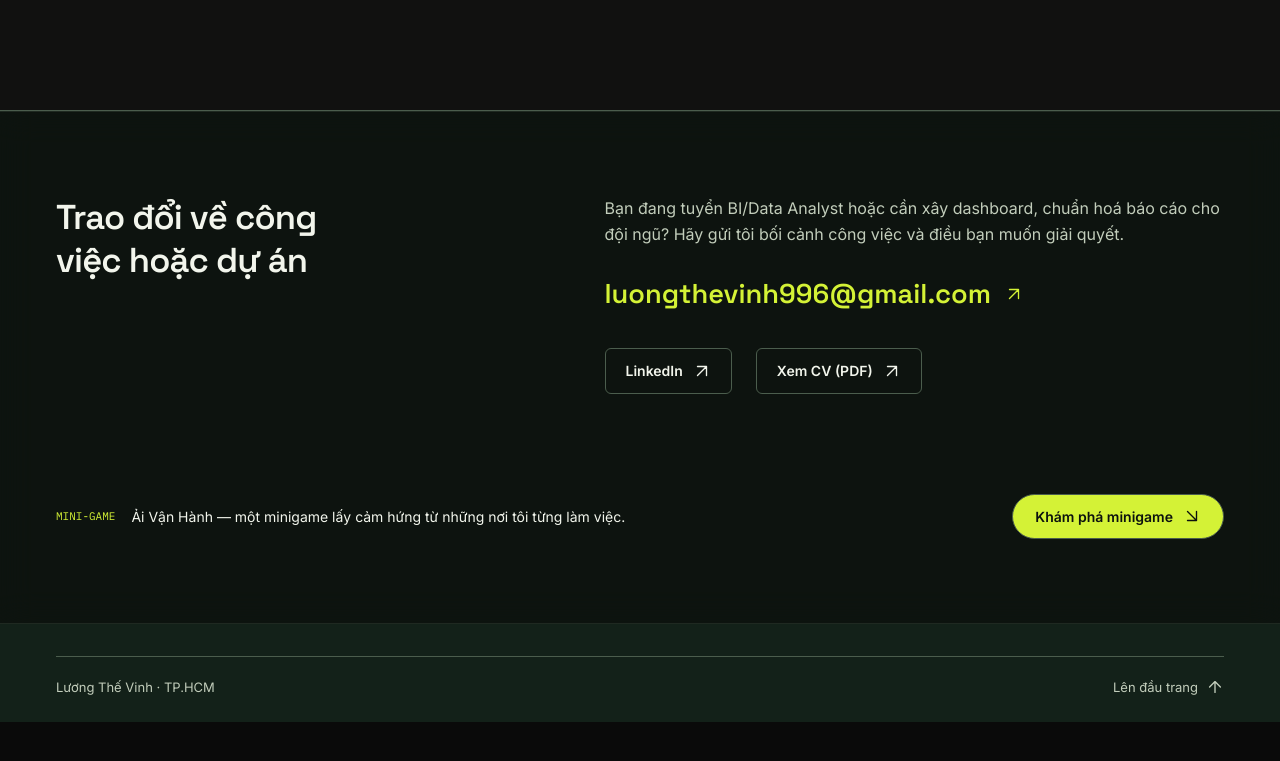
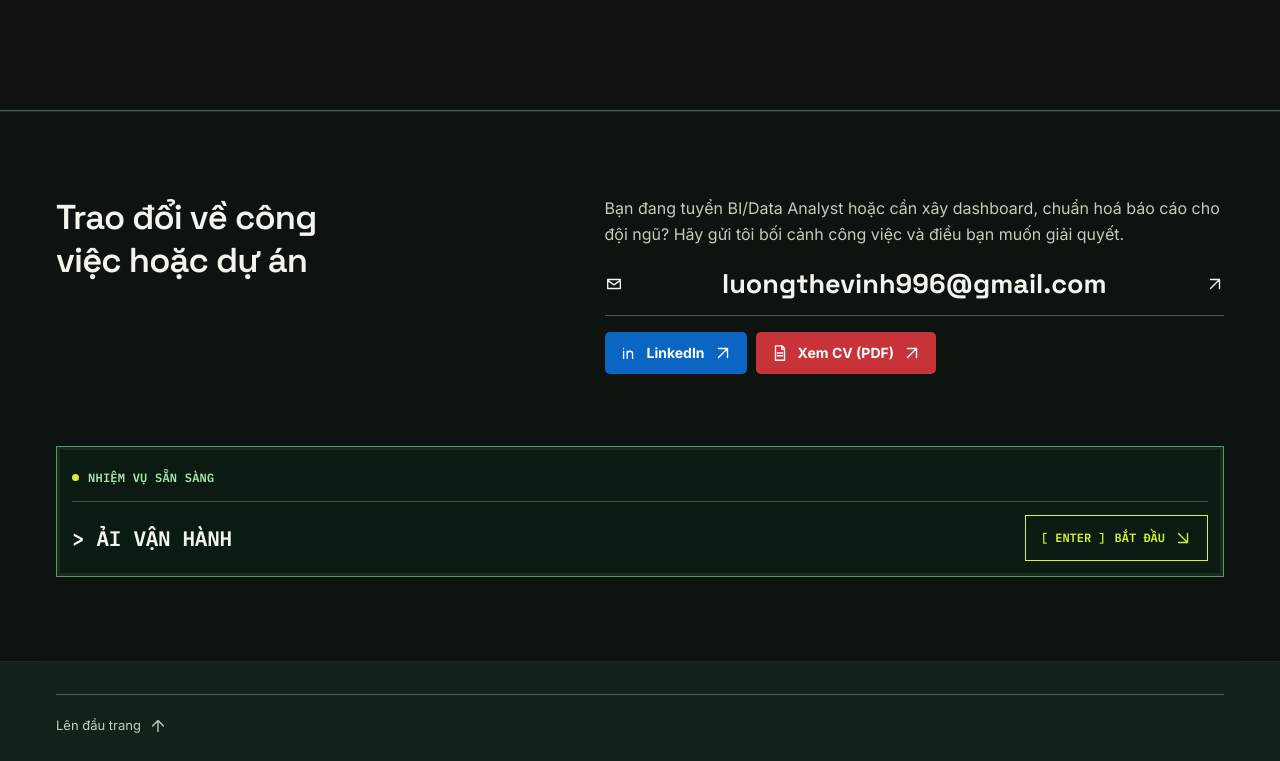
Before and after one commit to aaron996/portfolio, a Next.js app: page /case/kas-reporting-automation in a window 1280 px wide. Shown: the part 6033-6794 px from the top of the page. Before the commit the page ends 6755 px from the top, so only its background shows below. Built offline with nearby package versions, Linux system fonts and the light colour scheme.

Commit message:
Refine portfolio game, contact, and navigation UI

```diff
--- a/app/portfolio.css
+++ b/app/portfolio.css
@@ -191,14 +191,8 @@ body:has(.portfolio-v2)::after { display: none; }
 .pf-email { display: inline-flex; gap: 14px; align-items: center; color: var(--pf-accent); font-size: clamp(1.2rem, 2.2vw, 1.7rem); font-family: var(--hero-grotesk), var(--font-sans); font-weight: 600; text-decoration: none; margin-block: 8px 16px; overflow-wrap: anywhere; }
 .pf-email:hover { text-decoration: underline; }
 .pf-game-invite-container { margin-top: 24px; }
-.pf-game-invite-banner { display: flex; justify-content: space-between; align-items: center; gap: 24px; background: var(--pf-elevated); border: 1px solid var(--pf-line); border-radius: 12px; padding: 22px 28px; transition: border-color 180ms ease-out; }
-.pf-game-invite-banner:hover { border-color: var(--pf-line-strong); }
-.pf-game-invite-text { display: flex; align-items: center; gap: 16px; }
-.pf-game-badge { font-family: var(--hero-mono), monospace; font-size: 11px; text-transform: uppercase; color: var(--pf-accent); padding: 3px 8px; background: rgba(212, 242, 54, 0.1); border-radius: 4px; }
-.pf-game-desc { font-size: 14px; color: var(--pf-text); margin: 0; }
-.pf-game-btn { background: var(--pf-accent); color: var(--pf-dark); font-weight: 600; border-radius: 999px; padding: 10px 22px; text-decoration: none; display: inline-flex; align-items: center; gap: 10px; transition: transform 140ms ease-out, filter 140ms ease-out; }
-.pf-game-btn:hover { filter: brightness(1.08); transform: translateY(-1px); }
-.pf-game-btn:active { transform: translateY(1px); }
+.pf-game-invite-banner { transition: border-color 180ms ease-out; }
+.pf-game-btn { display: inline-flex; align-items: center; text-decoration: none; }
 
 .pf-footer { padding-block: 32px 24px; font-size: 13px; }
 .pf-footer-bottom { display: flex; align-items: center; justify-content: space-between; gap: 20px; border-top: 1px solid var(--pf-line); padding-top: 20px; color: var(--pf-secondary); }
@@ -534,9 +528,6 @@ body:has(.portfolio-v2)::after { display: none; }
 .pf-about-narrative { border-left: 0; padding-left: 0; }
 .pf-about-sidebar-note { margin-top: 4px; padding: 0; border: 0; border-radius: 0; background: transparent; }
 .pf-contact { background: var(--pf-dark); }
-.pf-game-invite-banner { padding: 28px 0 0; border: 0; border-radius: 0; background: transparent; }
-.pf-game-invite-banner:hover { border-color: transparent; }
-.pf-game-badge { padding: 0; border-radius: 0; background: transparent; }
 
 @media (max-width: 900px) {
   .pf-showcase-list { gap: 72px; }
@@ -566,8 +557,6 @@ body:has(.portfolio-v2)::after { display: none; }
   .pf-experience-still { margin-bottom: 36px; }
   .pf-timeline-item { grid-template-columns: 1fr; gap: 8px; }
   .pf-skills-grid { grid-template-columns: 1fr; gap: 36px; }
-  .pf-game-invite-banner { display: block; }
-  .pf-game-invite-banner .pf-game-btn { margin-top: 20px; }
 }
 
 /* Portfolio homepage layout */
@@ -1466,72 +1455,222 @@ html[data-intro-seen] .pf-intro { display: none; }
 .pf-intro-replay { display: inline-flex; align-items: center; gap: 8px; padding-block: 10px; background: none; border: 0; color: inherit; font: inherit; cursor: pointer; }
 .pf-intro-replay:hover { color: var(--pf-accent); }
 
-/* Compact, tactile homepage navigation. Keep the case-page navigation unchanged. */
-.pf-home-experiment .pf-nav-links { gap: 7px; }
-.pf-home-experiment .pf-nav-links .pf-nav-link,
-.pf-home-experiment .pf-nav-links .pf-nav-game,
-.pf-home-experiment .pf-nav-links .pf-cv,
-.pf-home-experiment .pf-nav-links .pf-intro-replay {
-  display: inline-flex;
-  align-items: center;
-  justify-content: center;
-  gap: 7px;
-  min-height: 42px;
-  padding: 9px 12px;
-  border: 1px solid rgba(194, 205, 187, .25);
-  border-radius: 7px;
-  background: rgba(19, 33, 25, .72);
+/* Selected 4A: quiet section links, a game entry, and an intro control that reveals its name. */
+.pf-home-experiment .pf-nav-links { gap: 6px; }
+.pf-home-experiment .pf-nav-links .pf-nav-link {
+  padding: 10px;
+  border-bottom: 2px solid transparent;
   color: var(--pf-text);
   font-size: 13px;
   font-weight: 600;
-  line-height: 1.2;
   text-decoration: none;
   white-space: nowrap;
-  transition: background-color 160ms ease-out, border-color 160ms ease-out, transform 160ms ease-out;
-}
-.pf-home-experiment .pf-nav-links .pf-cv { padding-left: 12px; }
+  transition: color 180ms ease-out, border-color 180ms ease-out;
+}
+.pf-home-experiment .pf-nav-links .pf-nav-link:hover,
+.pf-home-experiment .pf-nav-links .pf-nav-link:focus-visible { color: var(--pf-accent); border-bottom-color: var(--pf-accent); }
 .pf-home-experiment .pf-nav-links .pf-nav-game {
+  display: inline-flex;
+  align-items: center;
+  gap: 8px;
+  min-height: 42px;
+  padding: 9px 16px;
   background: var(--pf-accent);
-  border-color: var(--pf-accent);
+  clip-path: polygon(0 0, 100% 0, 100% 76%, 90% 100%, 0 100%);
   color: var(--pf-dark);
-}
-.pf-home-experiment .pf-nav-links .pf-nav-link:hover,
-.pf-home-experiment .pf-nav-links .pf-cv:hover,
-.pf-home-experiment .pf-nav-links .pf-intro-replay:hover {
-  background: rgba(34, 55, 42, .95);
-  border-color: rgba(212, 242, 54, .68);
+  font-size: 13px;
+  font-weight: 800;
+  text-decoration: none;
+  white-space: nowrap;
+  transition: background-color 180ms ease-out, transform 180ms ease-out;
+}
+.pf-home-experiment .pf-nav-links .pf-nav-game:hover { background: #e5fa73; transform: translateY(-1px); }
+.pf-home-experiment .pf-nav-links .pf-intro-replay {
+  justify-content: flex-start;
+  gap: 9px;
+  width: 42px;
+  min-width: 42px;
+  height: 42px;
+  padding: 0 11px;
+  overflow: hidden;
+  border: 1px solid #687767;
+  border-radius: 6px;
+  background: #183020;
+  color: var(--pf-text);
+  white-space: nowrap;
+  transition: width 280ms cubic-bezier(.2, .8, .2, 1), background-color 180ms ease-out;
+}
+.pf-home-experiment .pf-nav-links .pf-intro-replay:hover,
+.pf-home-experiment .pf-nav-links .pf-intro-replay:focus-visible { width: 154px; background: #294730; }
+.pf-home-experiment .pf-intro-replay .pf-icon { flex: none; transition: transform 280ms cubic-bezier(.2, .8, .2, 1); }
+.pf-home-experiment .pf-intro-replay:hover .pf-icon,
+.pf-home-experiment .pf-intro-replay:focus-visible .pf-icon { transform: rotate(-45deg); }
+.pf-home-experiment .pf-intro-replay-label { opacity: 0; transition: opacity 150ms 80ms ease-out; }
+.pf-home-experiment .pf-intro-replay:hover .pf-intro-replay-label,
+.pf-home-experiment .pf-intro-replay:focus-visible .pf-intro-replay-label { opacity: 1; }
+.pf-home-experiment .pf-nav-links .pf-cv {
+  display: inline-flex;
+  align-items: center;
+  gap: 7px;
+  min-height: 42px;
+  padding: 9px 11px;
+  border: 1px solid #b65a59;
+  border-radius: 5px;
+  background: #2b1b1b;
+  color: #ffb5b4;
+  font-size: 13px;
+  font-weight: 700;
+  text-decoration: none;
+  white-space: nowrap;
+  transition: background-color 180ms ease-out;
+}
+.pf-home-experiment .pf-nav-links .pf-cv:hover { background: #482525; }
+.pf-home-experiment .pf-nav-links :is(a, button):focus-visible { outline: 2px solid var(--pf-accent); outline-offset: 3px; }
+.pf-home-experiment .pf-nav-links .pf-icon { width: 16px; height: 16px; }
+
+@media (hover: none) {
+  .pf-home-experiment .pf-nav-links .pf-intro-replay { width: 154px; }
+  .pf-home-experiment .pf-intro-replay-label { opacity: 1; }
+}
+@media (prefers-reduced-motion: reduce) {
+  .pf-home-experiment .pf-nav-links .pf-intro-replay,
+  .pf-home-experiment .pf-intro-replay .pf-icon,
+  .pf-home-experiment .pf-intro-replay-label { transition: none; }
+}
+@media (max-width: 760px) {
+  .pf-home-experiment .pf-nav-links { justify-content: flex-start; gap: 4px; }
+  .pf-home-experiment .pf-nav-links .pf-nav-link { padding: 8px; font-size: 12px; }
+  .pf-home-experiment .pf-nav-links .pf-nav-game,
+  .pf-home-experiment .pf-nav-links .pf-cv { min-height: 40px; padding: 8px 10px; font-size: 12px; }
+  .pf-home-experiment .pf-nav-links .pf-intro-replay { height: 40px; }
+}
+
+/* Selected 3A: email leads, with recognizable LinkedIn and PDF color cues. */
+.portfolio-v2 .pf-contact .pf-email {
+  display: inline-flex;
+  align-items: center;
+  justify-content: space-between;
+  gap: 12px;
+  max-width: 100%;
+  margin-block: 4px 0;
+  padding-bottom: 15px;
+  border-bottom: 1px solid var(--pf-line);
+  color: var(--pf-text);
+  font-size: clamp(18px, 2.2vw, 27px);
+  font-weight: 700;
+  line-height: 1.2;
+}
+.portfolio-v2 .pf-contact .pf-email:hover { color: var(--pf-accent); text-decoration: none; }
+.portfolio-v2 .pf-contact .pf-email .pf-icon { flex: none; }
+.portfolio-v2 .pf-contact .pf-links { gap: 9px; }
+.portfolio-v2 .pf-contact .pf-links .pf-secondary-btn {
+  gap: 9px;
+  min-height: 42px;
+  padding: 9px 15px;
+  border: 0;
+  border-radius: 5px;
+  color: #fff;
+  font-size: 14px;
+  font-weight: 700;
+  line-height: 1.2;
+  transition: background-color 180ms ease-out, transform 180ms ease-out;
+}
+.portfolio-v2 .pf-contact .pf-links .pf-secondary-btn:first-child { background: #0a66c2; }
+.portfolio-v2 .pf-contact .pf-links .pf-secondary-btn:first-child:hover { background: #09559e; transform: translateY(-1px); }
+.portfolio-v2 .pf-contact .pf-links .pf-secondary-btn:last-child { background: #c83339; }
+.portfolio-v2 .pf-contact .pf-links .pf-secondary-btn:last-child:hover { background: #a9262d; transform: translateY(-1px); }
+.portfolio-v2 .pf-contact :is(.pf-email, .pf-secondary-btn, .pf-game-btn):focus-visible { outline: 2px solid var(--pf-accent); outline-offset: 3px; }
+
+/* Selected 2C: a small mission screen with one direct way into the game. */
+.portfolio-v2 .pf-contact .pf-game-invite-banner {
+  display: block;
+  padding: 15px;
+  border: 1px solid #61906a;
+  border-radius: 0;
+  background: #0c1b12;
+  box-shadow: inset 0 0 0 3px #172d1c;
+  font-family: var(--hero-mono), monospace;
+}
+.portfolio-v2 .pf-contact .pf-game-invite-banner:hover { border-color: #87b98e; }
+.portfolio-v2 .pf-contact .pf-game-status {
+  display: inline-flex;
+  align-items: center;
+  gap: 9px;
+  color: #a5e5ab;
+  font-size: 12px;
+  font-weight: 700;
+  letter-spacing: .02em;
+}
+.portfolio-v2 .pf-contact .pf-game-status::before { content: ""; width: 7px; height: 7px; border-radius: 50%; background: var(--pf-accent); }
+.portfolio-v2 .pf-contact .pf-game-invite-row {
+  display: flex;
+  justify-content: space-between;
+  align-items: center;
+  gap: 14px;
+  margin-top: 13px;
+  padding-top: 13px;
+  border-top: 1px solid #33523b;
+}
+.portfolio-v2 .pf-contact .pf-game-title {
+  margin: 0;
+  color: var(--pf-text);
+  font: 700 21px/1.2 var(--hero-mono), monospace;
+}
+.portfolio-v2 .pf-contact .pf-game-btn {
+  flex: none;
+  gap: 9px;
+  min-height: 46px;
+  margin: 0;
+  padding: 9px 15px;
+  border: 1px solid var(--pf-accent);
+  border-radius: 0;
+  background: transparent;
   color: var(--pf-accent);
-  transform: translateY(-1px);
-}
-.pf-home-experiment .pf-nav-links .pf-nav-game:hover {
-  background: #e2ff5a;
-  border-color: #e2ff5a;
-  transform: translateY(-1px);
-}
-.pf-home-experiment .pf-nav-links :is(a, button):active { transform: translateY(1px); }
-.pf-home-experiment .pf-nav-links :is(a, button):focus-visible {
-  outline: 2px solid var(--pf-accent);
-  outline-offset: 3px;
-}
-.pf-home-experiment .pf-nav-links .pf-icon { width: 15px; height: 15px; }
+  font: 700 12px/1.2 var(--hero-mono), monospace;
+  text-transform: uppercase;
+  transition: background-color 180ms ease-out, color 180ms ease-out;
+}
+.portfolio-v2 .pf-contact .pf-game-btn:hover { background: var(--pf-accent); color: var(--pf-dark); filter: none; transform: none; }
+.portfolio-v2 .pf-contact .pf-game-btn:active { transform: translateY(1px); }
+
+@media (max-width: 600px) {
+  .portfolio-v2 .pf-contact .pf-game-invite-row { align-items: flex-start; flex-direction: column; }
+  .portfolio-v2 .pf-contact .pf-game-btn { min-height: 44px; }
+  .portfolio-v2 .pf-contact .pf-email { font-size: clamp(17px, 5vw, 22px); }
+}
+
+/* The corner scenery rises behind the contact area without adding a blank image row. */
+.pf-home-experiment .pf-ending {
+  position: relative;
+  isolation: isolate;
+  background: var(--pf-dark);
+}
+.pf-home-experiment .pf-ending .pf-contact {
+  position: relative;
+  z-index: 2;
+  background: transparent !important;
+  backdrop-filter: none;
+  -webkit-backdrop-filter: none;
+}
+.pf-home-experiment .pf-ending .pf-game-invite-container { width: min(100% - 48px, 800px); }
+.pf-home-experiment .pf-ending .pf-footer {
+  position: relative;
+  z-index: 2;
+  width: min(100% - 48px, 720px);
+  padding-block: 24px 40px;
+}
+.pf-home-experiment .pf-ending .pf-footer-bottom { justify-content: flex-end; }
+.pf-home-experiment .pf-ending-art {
+  position: absolute;
+  inset: auto 0 0;
+  z-index: 1;
+  width: 100%;
+  height: clamp(130px, 24vw, 420px);
+  background: url("/portfolio/visuals/homepage/warehouse-to-port-footer-v1.png") center bottom / 100% auto no-repeat;
+  pointer-events: none;
+}
 
 @media (max-width: 760px) {
-  .pf-home-experiment .pf-nav-links { justify-content: flex-start; gap: 7px; }
-  .pf-home-experiment .pf-nav-links .pf-nav-link,
-  .pf-home-experiment .pf-nav-links .pf-nav-game,
-  .pf-home-experiment .pf-nav-links .pf-cv,
-  .pf-home-experiment .pf-nav-links .pf-intro-replay { min-height: 40px; padding: 8px 10px; font-size: 12px; }
-}
-
-/* Decorative open frame at the very end of the homepage. */
-.pf-home-experiment .pf-ending { background: var(--pf-dark); }
-.pf-home-experiment .pf-ending-art {
-  width: 100%;
-  aspect-ratio: 3 / 1;
-  background: url("/portfolio/visuals/homepage/warehouse-to-port-footer-v1.png") center bottom / contain no-repeat;
-  pointer-events: none;
-}
-
-@media (max-width: 760px) {
-  .pf-home-experiment .pf-footer > .pf-footer-bottom { display: flex; flex-direction: column; align-items: flex-start; gap: 12px; }
-}
+  .pf-home-experiment .pf-ending .pf-game-invite-container { width: calc(100% - 40px); }
+  .pf-home-experiment .pf-footer > .pf-footer-bottom { display: flex; justify-content: center; align-items: center; text-align: center; }
+}
--- a/components/portfolio/IntroReplayButton.tsx
+++ b/components/portfolio/IntroReplayButton.tsx
@@ -2,12 +2,13 @@
 
 import { content } from "@/content/content.vi";
 import { INTRO_REPLAY_EVENT } from "./IntroVideo";
+import { PortfolioIcon } from "./PortfolioIcon";
 
 export function IntroReplayButton() {
   return (
     <button type="button" className="pf-intro-replay" aria-label={content.prototype.intro.replay} onClick={() => window.dispatchEvent(new Event(INTRO_REPLAY_EVENT))}>
-      <svg width="14" height="14" viewBox="0 0 24 24" fill="currentColor" aria-hidden="true"><path d="m6 4 14 8-14 8V4Z" /></svg>
-      {content.prototype.labels.navIntro}
+      <PortfolioIcon name="replay" />
+      <span className="pf-intro-replay-label">{content.prototype.intro.replay}</span>
     </button>
   );
 }
--- a/components/portfolio/PortfolioShell.tsx
+++ b/components/portfolio/PortfolioShell.tsx
@@ -24,8 +24,8 @@ export function PortfolioNav({ showMark = false }: { showMark?: boolean }) {
         ))}
         {showMark && (
           <Link href={p.contact.gameCta.href} className="pf-nav-game">
+            <PortfolioIcon name="play" />
             {p.labels.navGame}
-            <PortfolioIcon name="forward" />
           </Link>
         )}
         {showMark && <IntroReplayButton />}
@@ -39,10 +39,10 @@ export function PortfolioNav({ showMark = false }: { showMark?: boolean }) {
 }
 
 export function PortfolioContact({ withEndingArt = false }: { withEndingArt?: boolean }) {
-  const { prototype: p, contact, meta } = content;
+  const { prototype: p, contact } = content;
 
   return (
-    <>
+    <div className={withEndingArt ? "pf-ending" : undefined}>
       <section id="contact" className="pf-contact pf-section">
         <SectionReveal>
           <div className="pf-shell pf-contact-grid">
@@ -52,6 +52,7 @@ export function PortfolioContact({ withEndingArt = false }: { withEndingArt?: bo
             <div className="pf-contact-details">
               <p className="pf-contact-lead">{p.contact.body}</p>
               <a className="pf-email" href={`mailto:${contact.email}`}>
+                <PortfolioIcon name="mail" />
                 {contact.email}
                 <PortfolioIcon />
               </a>
@@ -62,10 +63,12 @@ export function PortfolioContact({ withEndingArt = false }: { withEndingArt?: bo
                   rel="noopener noreferrer"
                   className="pf-button pf-secondary-btn"
                 >
+                  <PortfolioIcon name="linkedin" />
                   {p.labels.linkedin}
                   <PortfolioIcon />
                 </a>
                 <a href={contact.cvHref} className="pf-button pf-secondary-btn">
+                  <PortfolioIcon name="pdf" />
                   {p.labels.cv}
                   <PortfolioIcon />
                 </a>
@@ -74,29 +77,25 @@ export function PortfolioContact({ withEndingArt = false }: { withEndingArt?: bo
           </div>
         </SectionReveal>
 
-        {/* Khối lời mời chơi game riêng biệt có viền */}
         <SectionReveal delay={0.1}>
           <div className="pf-shell pf-game-invite-container">
             <div className="pf-game-invite-banner">
-              <div className="pf-game-invite-text">
-                <span className="pf-game-badge">Mini-game</span>
-                <p className="pf-game-desc">{p.contact.game}</p>
-              </div>
+              <span className="pf-game-status">{p.contact.gameStatus}</span>
+              <div className="pf-game-invite-row">
+                <h3 className="pf-game-title"><span aria-hidden="true">&gt; </span>{p.contact.gameTitle}</h3>
                 <Link href={p.contact.gameCta.href} className="pf-button pf-game-btn">
+                  <span className="pf-game-key" aria-hidden="true">{p.contact.gameEntryKey}</span>
                   {p.contact.gameCta.label}
                   <PortfolioIcon name="forward" />
                 </Link>
               </div>
             </div>
+          </div>
         </SectionReveal>
       </section>
 
-      <div className={withEndingArt ? "pf-ending" : undefined}>
       <footer className="pf-shell pf-footer">
         <div className="pf-footer-bottom">
-            <span>
-              {meta.name} · {p.labels.location}
-            </span>
           <a href="#main" className="pf-back-to-top">
             {p.labels.top}
             <PortfolioIcon name="up" />
@@ -105,6 +104,5 @@ export function PortfolioContact({ withEndingArt = false }: { withEndingArt?: bo
       </footer>
       {withEndingArt && <div className="pf-ending-art" aria-hidden="true" />}
     </div>
-    </>
   );
 }
--- a/content/content.vi.ts
+++ b/content/content.vi.ts
@@ -127,8 +127,10 @@ export const content: SiteContent = {
     contact: {
       heading: "Trao đổi về công việc hoặc dự án",
       body: "Bạn đang tuyển BI/Data Analyst hoặc cần xây dashboard, chuẩn hoá báo cáo cho đội ngũ? Hãy gửi tôi bối cảnh công việc và điều bạn muốn giải quyết.",
-      game: "Ải Vận Hành — một minigame lấy cảm hứng từ những nơi tôi từng làm việc.",
-      gameCta: { label: "Khám phá minigame", href: "/game" },
+      gameStatus: "NHIỆM VỤ SẴN SÀNG",
+      gameTitle: "ẢI VẬN HÀNH",
+      gameEntryKey: "[ ENTER ]",
+      gameCta: { label: "BẮT ĐẦU", href: "/game" },
     },
     pg: {
       period: "Interdist · Từ T5/2026 · Bán thời gian, từ xa",
--- a/content/types.ts
+++ b/content/types.ts
@@ -620,7 +620,7 @@ export interface PortfolioPrototype {
   about: string[];
   experience: { company: string; period: string; role: string; body: string }[];
   skills: { title: string; body: string; links: Cta[] }[];
-  contact: { heading: string; body: string; game: string; gameCta: Cta };
+  contact: { heading: string; body: string; gameStatus: string; gameTitle: string; gameEntryKey: string; gameCta: Cta };
   pg: {
     period: string; context: string; role: string; output: string;
     decisions: { id: string; title: string; body: string }[];
```
Also changed, not shown: components/portfolio/PortfolioIcon.tsx (+6 -1 lines). Lines whose indentation alone changed are shown as unchanged.
